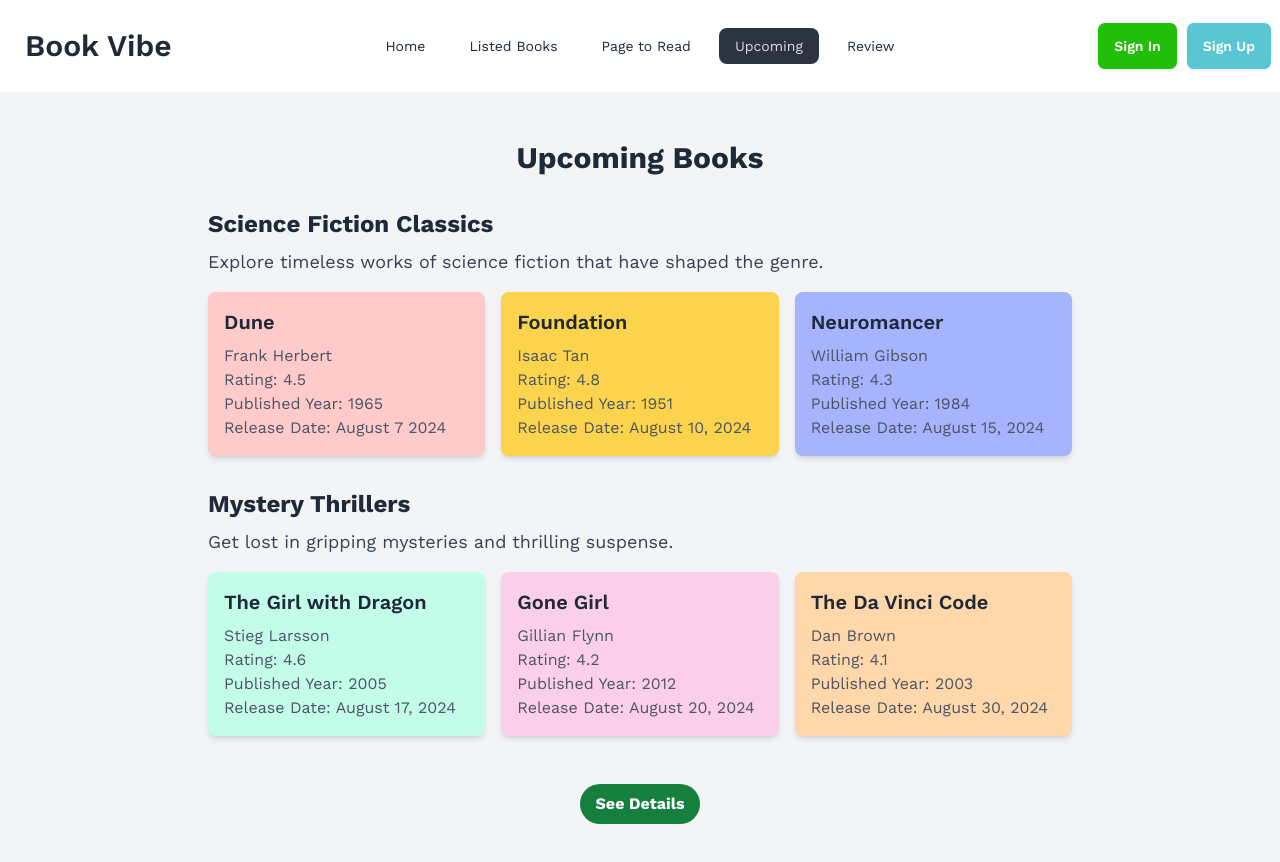
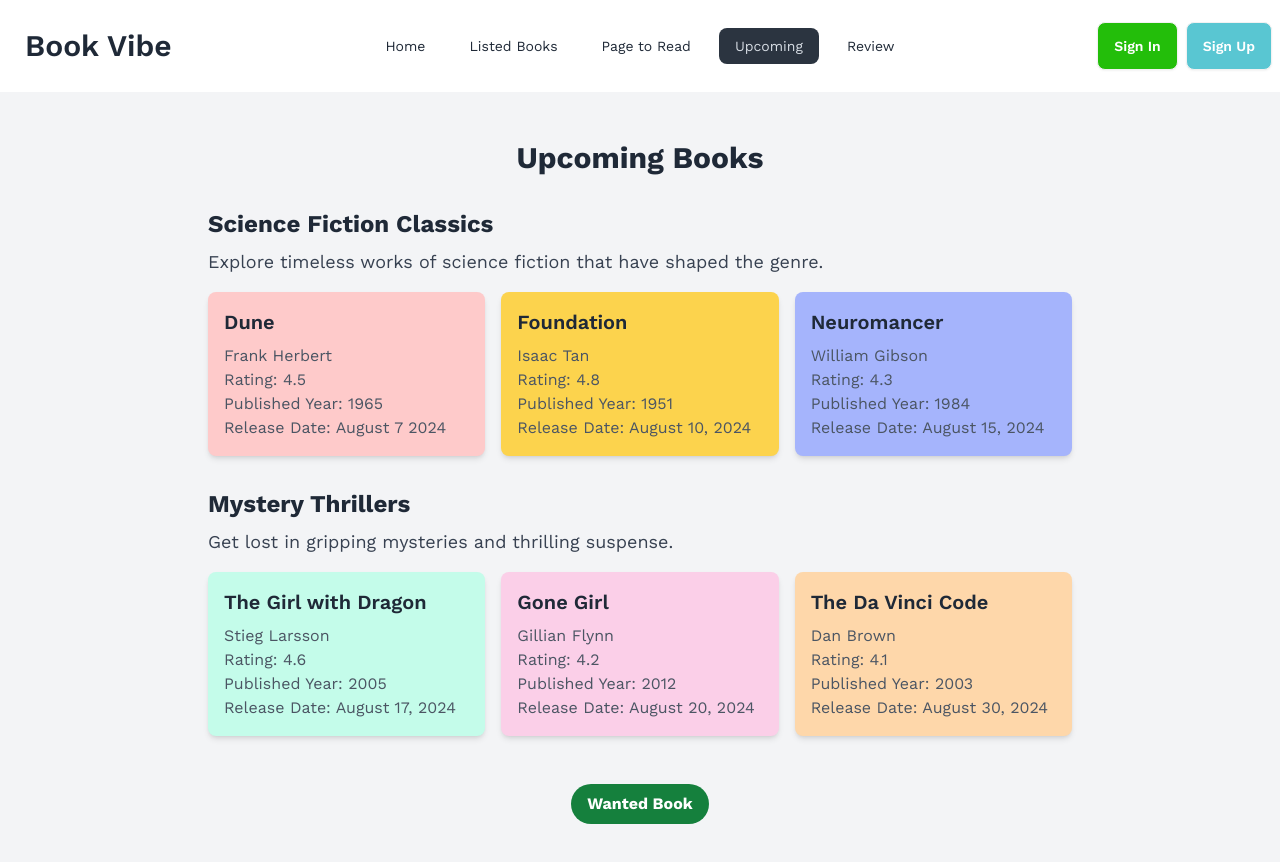
Before and after one commit to rakibgithub21/Book_vive, a React app: page /upcoming in a window 1280 px wide. Shown: the top 862 px of the page. Built offline with nearby package versions, Linux system fonts and the light colour scheme; the HTML template or start-up script is replaced by a standard one.

Commit message:
change button name and try to use relevant

```diff
--- a/src/Pages/Upcomming.jsx
+++ b/src/Pages/Upcomming.jsx
@@ -50,7 +50,7 @@
                 ))}
             </div>
             <div className="flex justify-center">
-                <button onClick={upComing} className="mt-4 bg-green-700 hover:bg-yellow-600 text-white font-bold py-2 px-4 rounded-full">See Details</button>
+                <button onClick={upComing} className="mt-4 bg-green-700 hover:bg-yellow-600 text-white font-bold py-2 px-4 rounded-full">Wanted Book</button>
             </div>
         </div>
     );
```
